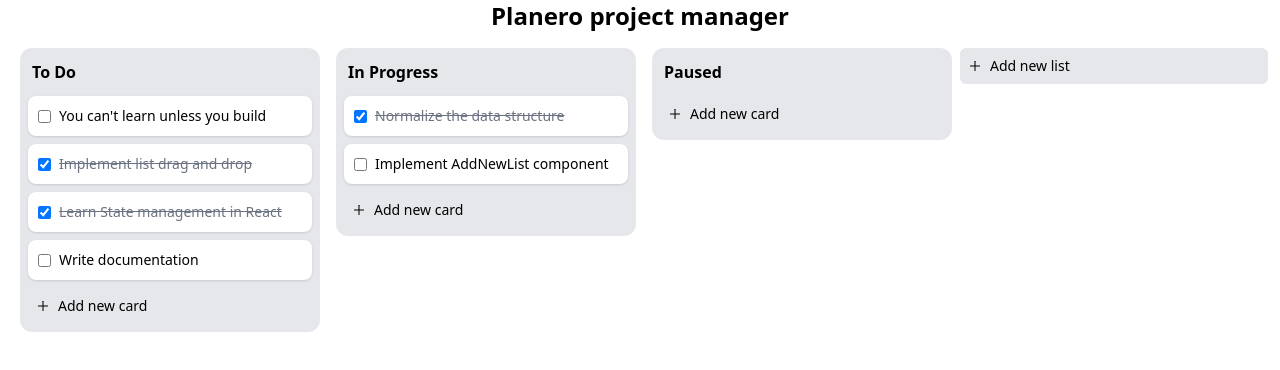
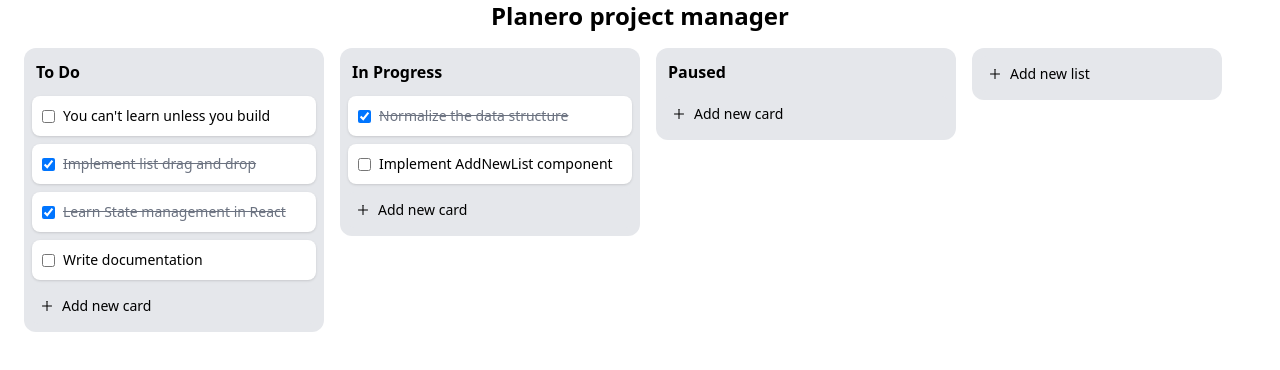
Before and after one commit to raknos13/planero-planner-react, a React (Vite) app: page / in a window 1280 px wide. Shown: the top 370 px of the page. Built offline with nearby package versions, Linux system fonts and the light colour scheme.

Commit message:
Add smooth scrolling and snapping feature

```diff
--- a/src/components/Board.jsx
+++ b/src/components/Board.jsx
@@ -195,12 +195,11 @@ export default function Board() {
           <div
             {...provided.droppableProps}
             ref={provided.innerRef}
-            className="flex justify-start w-auto mx-3 my-3"
+            className="flex h-screen justify-start overflow-x-auto whitespace-nowrap scroll-smooth snap-x snap-mandatory  mx-4 my-4"
           >
             {data.listOrder.map((listId, index) => {
               const list = data.lists[listId];
               const cards = list.cardIds.map((cardId) => data.cards[cardId]);
-
               return (
                 <Draggable key={list.id} draggableId={list.id} index={index}>
                   {(provided) => (
@@ -216,7 +215,6 @@ export default function Board() {
                         deleteCard={deleteCard}
                         editCard={editCard}
                         addCard={addCard}
-                        onDragEnd={onDragEnd}
                         dragHandleProps={provided.dragHandleProps}
                       />
                     </div>
@@ -225,7 +223,9 @@ export default function Board() {
               );
             })}
             {provided.placeholder}
-            <AddNew type="list" handleAddNew={addList} />
+            <div className="min-w-[250px] bg-gray-200 h-min rounded-xl p-2 mx-2 mr-4">
+              <AddNew type="list" handleAddNew={addList} />
+            </div>
           </div>
         )}
       </Droppable>
```
